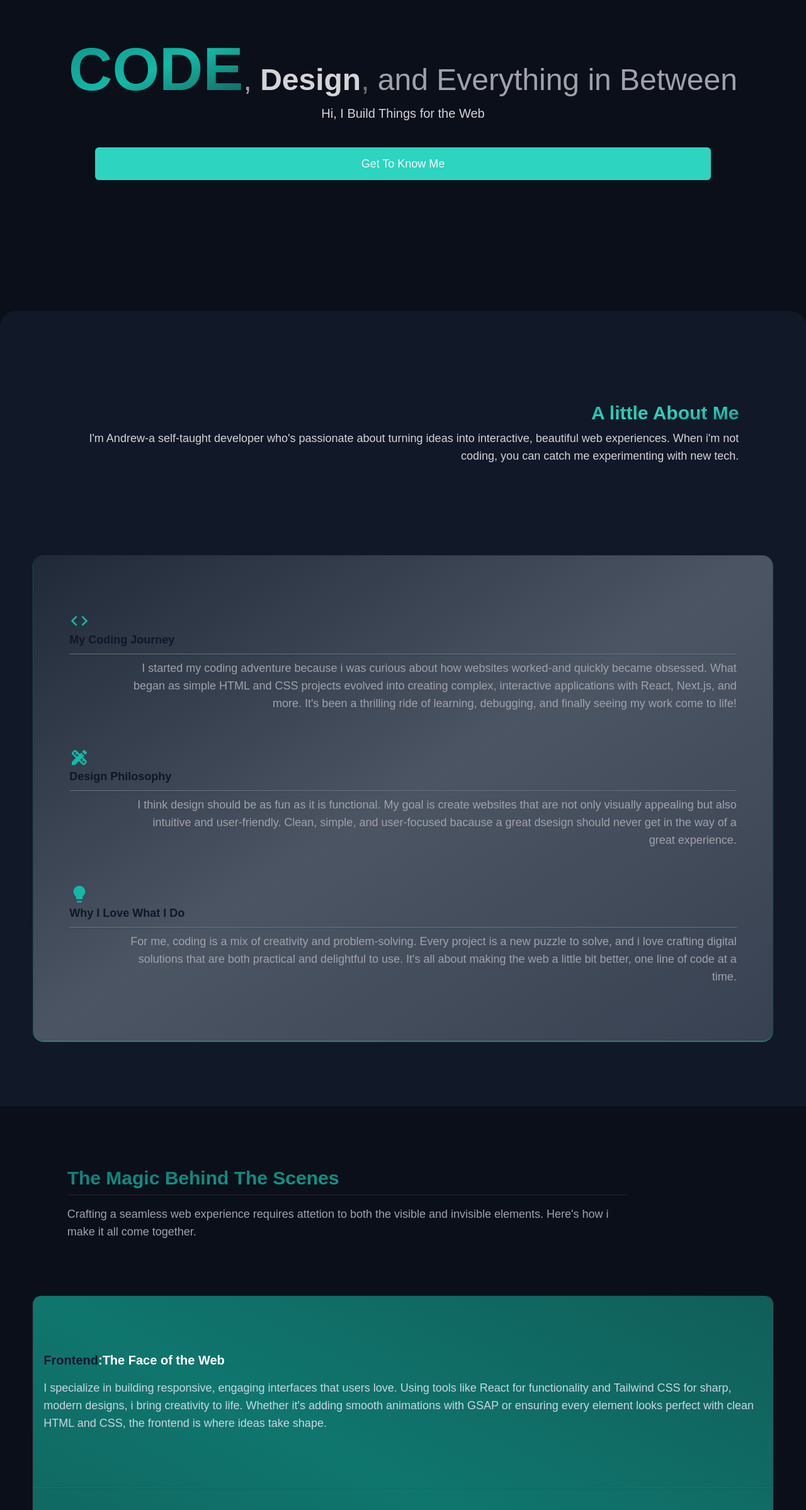
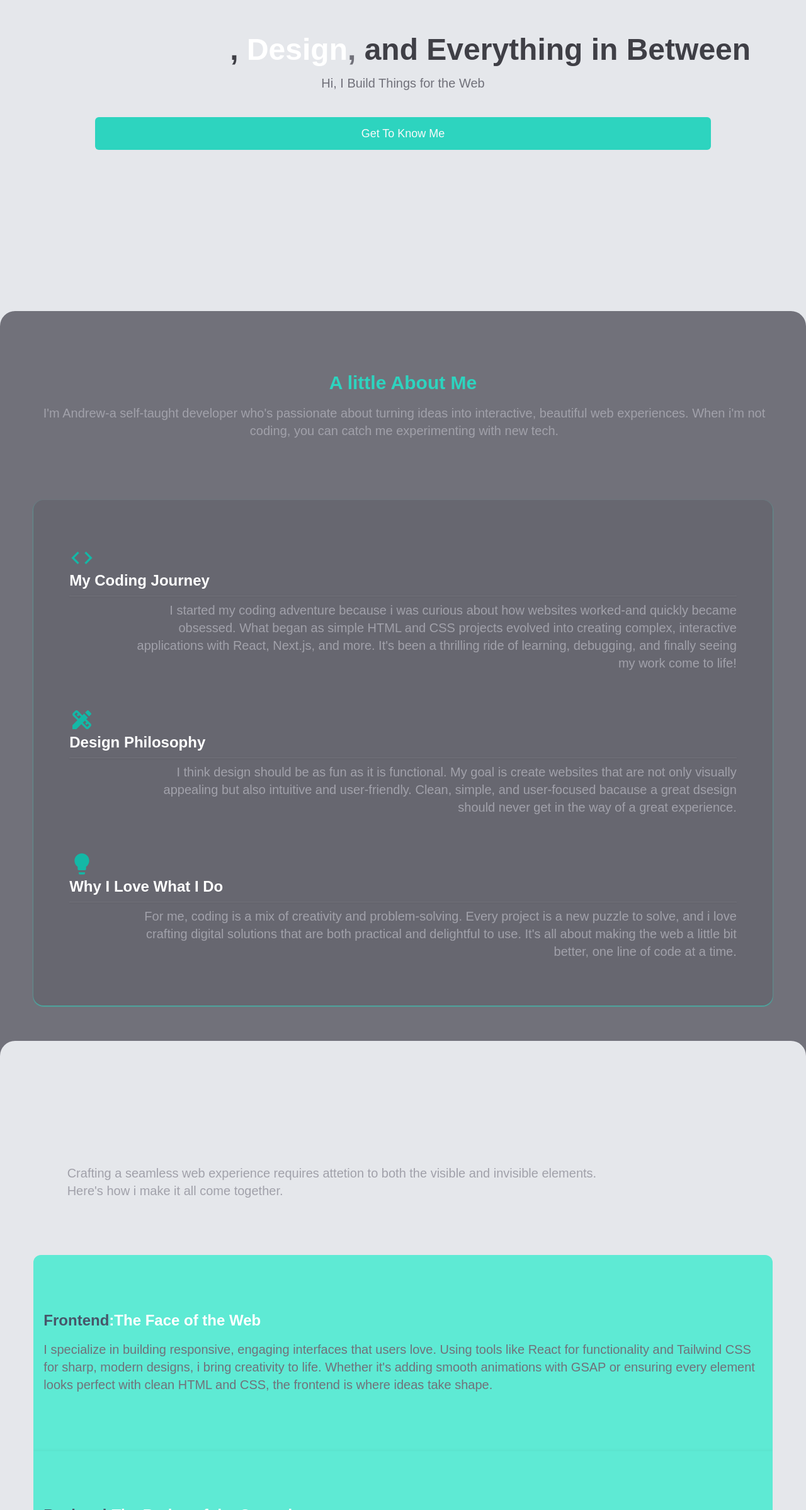
Before and after one commit to drucodecraft/mysite, a Next.js app: page / in a window 1280 px wide. Shown: the part 402-2800 px from the top of the page at 63% size. Built offline with nearby package versions, Linux system fonts and the light colour scheme.

Commit message:
add black color gradient

```diff
--- a/app/layout.js
+++ b/app/layout.js
@@ -8,7 +8,7 @@ export const metadata = {
 export default function RootLayout({ children }) {
   return (
     <html lang="en">
-      <body className={`  antialiased bg-black-950`}>{children}</body>
+      <body className={`  antialiased bg-gray-200`}>{children}</body>
     </html>
   );
 }
--- a/components/AboutComponent/AboutComp.jsx
+++ b/components/AboutComponent/AboutComp.jsx
@@ -30,15 +30,15 @@ const data = [
 export default function AboutComp() {
   return (
     <div
-      className={` relative mt-24  bg-black-900  flex w-full h-full flex-col pb-10   rounded-t-3xl`}
+      className={` relative mt-24  bg-zinc-500  flex w-full h-full flex-col pb-10   rounded-t-3xl`}
     >
-      <div className=" w-10/12 pt-36 pb-36 mx-auto">
+      <div className=" w-11/12 pt-24 pb-24 mx-auto">
         <figure>
-          <figcaption className=" flex flex-col gap-2">
-            <h3 className="  w-fit ml-auto bg-gradient-to-br from-teal-500 via-teal-400 to-teal-600 text-transparent bg-clip-text text-3xl font-bold">
+          <figcaption className=" flex flex-col gap-4">
+            <h3 className="  w-fit mx-auto text-teal-400 text-3xl font-bold">
               A little About Me
             </h3>
-            <p className=" text-zinc-300 pl-1 text-end text-lg">
+            <p className=" text-zinc-400 text-center pl-1  mx-auto  text-xl">
               I&apos;m Andrew-a self-taught developer who&apos;s passionate
               about turning ideas into interactive, beautiful web experiences.
               When i&apos;m not coding, you can catch me experimenting with new
@@ -47,7 +47,7 @@ export default function AboutComp() {
           </figcaption>
         </figure>
       </div>
-      <div className="flex  flex-col overflow-hidden gap-4 w-11/12  mx-auto rounded-2xl shadow-sm shadow-teal-400 bg-gradient-to-tl from-black-700 via-black-600 to-black-800 bg-opacity-65  py-8 ">
+      <div className="flex  flex-col overflow-hidden gap-4 w-11/12  mx-auto rounded-2xl shadow-sm shadow-teal-400 bg-zinc-600 bg-opacity-30  py-4 ">
         <section className=" w-11/12  mx-auto ">
           <ul className=" flex flex-col py-14 gap-14 px-2  ">
             {data.map((content, index) => {
@@ -55,12 +55,12 @@ export default function AboutComp() {
                 <li key={index} className=" ">
                   <figure className="">
                     <figcaption className=" flex  flex-col ">
-                      {<content.Icon className={` h-8 w-8 text-teal-500`} />}
-                      <h3 className=" font-semibold text-slate-900 text-lg ">
+                      {<content.Icon className={` h-10 w-10 text-teal-500`} />}
+                      <h3 className=" font-semibold text-white text-2xl ">
                         {content.title}
                       </h3>
                       <hr className=" border-t-zinc-500 w-full  my-2 shadow " />
-                      <p className=" w-11/12 text-zinc-400 text-lg text-end ml-auto  ">
+                      <p className=" w-11/12 text-zinc-400 text-xl text-end ml-auto  ">
                         {content.content}
                       </p>
                     </figcaption>
--- a/components/Hero/HeroComponent.jsx
+++ b/components/Hero/HeroComponent.jsx
@@ -2,17 +2,17 @@ import React from "react";
 
 export default function HeroComponent() {
   return (
-    <div className=" flex flex-col min-h-screen  bg-black-950 w-full items-center relative">
-      <figure className="absolute w-11/12  bottom-28">
+    <div className=" flex flex-col min-h-screen  bg-black-950 w-full items-center relative bg-gray-200">
+      <figure className="absolute w-11/12  bottom-40">
         <figcaption className=" flex flex-col gap-2">
-          <h3 className=" text-5xl font-medium  text-center text-zinc-400">
-            <span className=" text-8xl bg-gradient-to-tl via-teal-500 to-teal-600 from-teal-800 bg-clip-text font-black text-transparent ">
+          <h3 className=" text-5xl font-semibold  text-center text-zinc-700">
+            <span className=" text-8xl text-teal-400 font-black text-transparent ">
               CODE
             </span>
-            , <span className=" font-semibold text-zinc-300">Design</span>
+            , <span className="  text-white">Design</span>
             <span className="text-zinc-500">,</span> and Everything in Between
           </h3>
-          <p className=" w-10/12 text-center mx-auto text-xl text-zinc-300 ">
+          <p className=" w-10/12 text-center mx-auto text-xl text-zinc-500 ">
             Hi, I Build Things for the Web
           </p>
           <button className=" px-5 py-3 mt-8 mx-auto w-10/12 rounded-md bg-teal-400 text-zinc-50 text-lg">
--- a/components/skills/skills.jsx
+++ b/components/skills/skills.jsx
@@ -2,32 +2,29 @@ import React from "react";
 
 export default function Skills() {
   return (
-    <div className=" relative -top-12 rounded-t-3xl h-full flex flex-col gap-8 bg-black pt-36 pb-18">
+    <div className=" relative -top-12 rounded-t-3xl h-full flex flex-col gap-8 bg-gray-200 pt-36 pb-18">
       <section className="  w-10/12 mx-auto">
-        <h3 className=" text-3xl bg-clip-text text-transparent font-semibold bg-gradient-to-tl from-teal-500 via-teal-600 to-teal-700">
+        <h3 className=" text-3xl bg-clip-text text-transparent font-semibold bg-gradient-to-tl text-teal-400">
           The Magic Behind The Scenes
         </h3>
-        <hr
-          className=" w-10/12 mt-2
-         border-t-zinc-800 shadow"
-        />
-        <p className=" mt-4 w-10/12 text-lg text-zinc-400 ">
+
+        <p className=" mt-4 w-10/12 text-xl text-zinc-400 ">
           Crafting a seamless web experience requires attetion to both the
           visible and invisible elements. Here&apos;s how i make it all come
           together.
         </p>
       </section>
-      <section className="flex rounded-xl overflow-hidden bg-gradient-to-tr  from-teal-800  shadow-sm shadow-teal-100 via-teal-700 to-teal-800 mt-14 py-8 mx-auto h-fit w-11/12 ">
+      <section className="flex rounded-xl overflow-hidden bg-teal-300 mt-14 py-8 mx-auto h-fit w-11/12 ">
         <ul className=" flex flex-col gap-8    h-fit ">
           <li className=" flex  h-fit">
             <figure className=" ">
               <figcaption className=" pt-14 pb-14   ml-auto px-4 ">
-                <h3 className=" text-xl font-black text-white ">
-                  <span className=" text-slate-900 ">Frontend</span>
+                <h3 className=" text-2xl font-black text-white ">
+                  <span className=" text-slate-600 ">Frontend</span>
                   <span className=" text-white">:</span>
                   The Face of the Web
                 </h3>
-                <p className=" text-lg mt-4 text-slate-300">
+                <p className=" text-xl mt-4 text-zinc-500">
                   I specialize in building responsive, engaging interfaces that
                   users love. Using tools like React for functionality and
                   Tailwind CSS for sharp, modern designs, i bring creativity to
@@ -39,16 +36,16 @@ export default function Skills() {
             </figure>
           </li>
           {/* second  */}
-          <hr className=" border-t-teal-700 shadow" />
+          <hr className=" border-t-teal-300 shadow" />
           <li className=" flex  h-fit ">
             <figure className=" ">
               <figcaption className=" pt-14 pb-14    ml-auto px-4 ">
-                <h3 className=" text-xl font-black text-white ">
-                  <span className=" text-slate-900 ">Backend</span>
+                <h3 className=" text-2xl font-black text-white ">
+                  <span className=" text-slate-600 ">Backend</span>
                   <span className=" text-white">:</span>
                   The Brains of the Operation
                 </h3>
-                <p className=" text-lg mt-4 text-slate-300">
+                <p className=" text-xl mt-4 text-zinc-500">
                   Behind every great interfaces lies a powerful backend. I use
                   Node.js and Express.js to create efficient, scalable
                   server-side solutions. Databases like MongoDb and MySQL ensure
--- a/tailwind.config.js
+++ b/tailwind.config.js
@@ -10,7 +10,7 @@ module.exports = {
       colors: {
         background: "var(--background)",
         foreground: "var(--foreground)",
-        black: {
+        "-black": {
           50: "#f9fafb",
           100: "#f3f4f6",
           200: "#e5e7eb",
```
